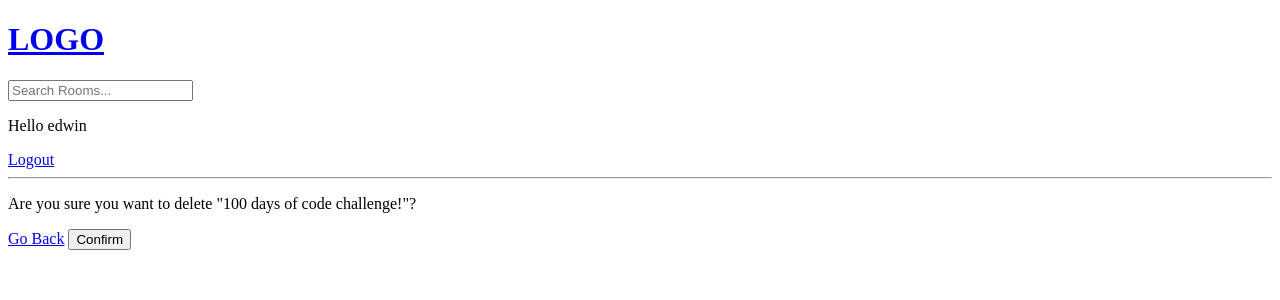
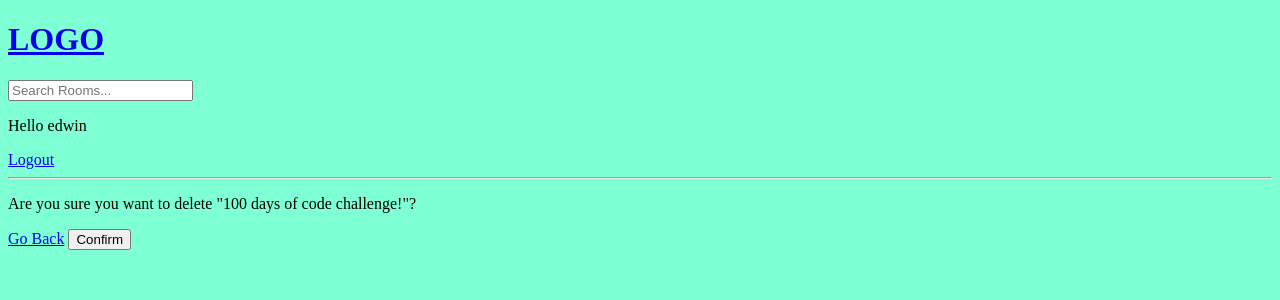
Before and after one commit to Edwinromerojr/ChatGroup, a Django app: page /delete-room/2/ in a window 1280 px wide. Shown: the top 300 px of the page. Run offline with Django 4.2, Linux system fonts and the light colour scheme; a user stored in the database is signed in; data comes from the database, SQL or seed files in the repository.

Commit message:
static files

```diff
--- /dev/null
+++ b/studybud/static/styles/main.css
@@ -0,0 +1,3 @@
+body{
+    background-color: aquamarine;
+}
--- a/studybud/studybud/settings.py
+++ b/studybud/studybud/settings.py
@@ -120,6 +120,10 @@ USE_TZ = True
 
 STATIC_URL = "static/"
 
+STATICFILES_DIRS = [
+    BASE_DIR / 'static'
+]
+
 # Default primary key field type
 # https://docs.djangoproject.com/en/4.2/ref/settings/#default-auto-field
 
--- a/studybud/templates/main.html
+++ b/studybud/templates/main.html
@@ -1,9 +1,11 @@
 <!DOCTYPE html>
+{% load static %}
 <html lang="en">
 <head>
     <meta charset="UTF-8">
     <meta name="viewport" content="width=device-width, initial-scale=1.0">
     <title>StudyBud</title>
+    <link rel="stylesheet" type="text/css" media='screen' href="{% static 'styles/main.css' %}">
 </head>
 <body>
     {% include "navbar.html" %}
```
